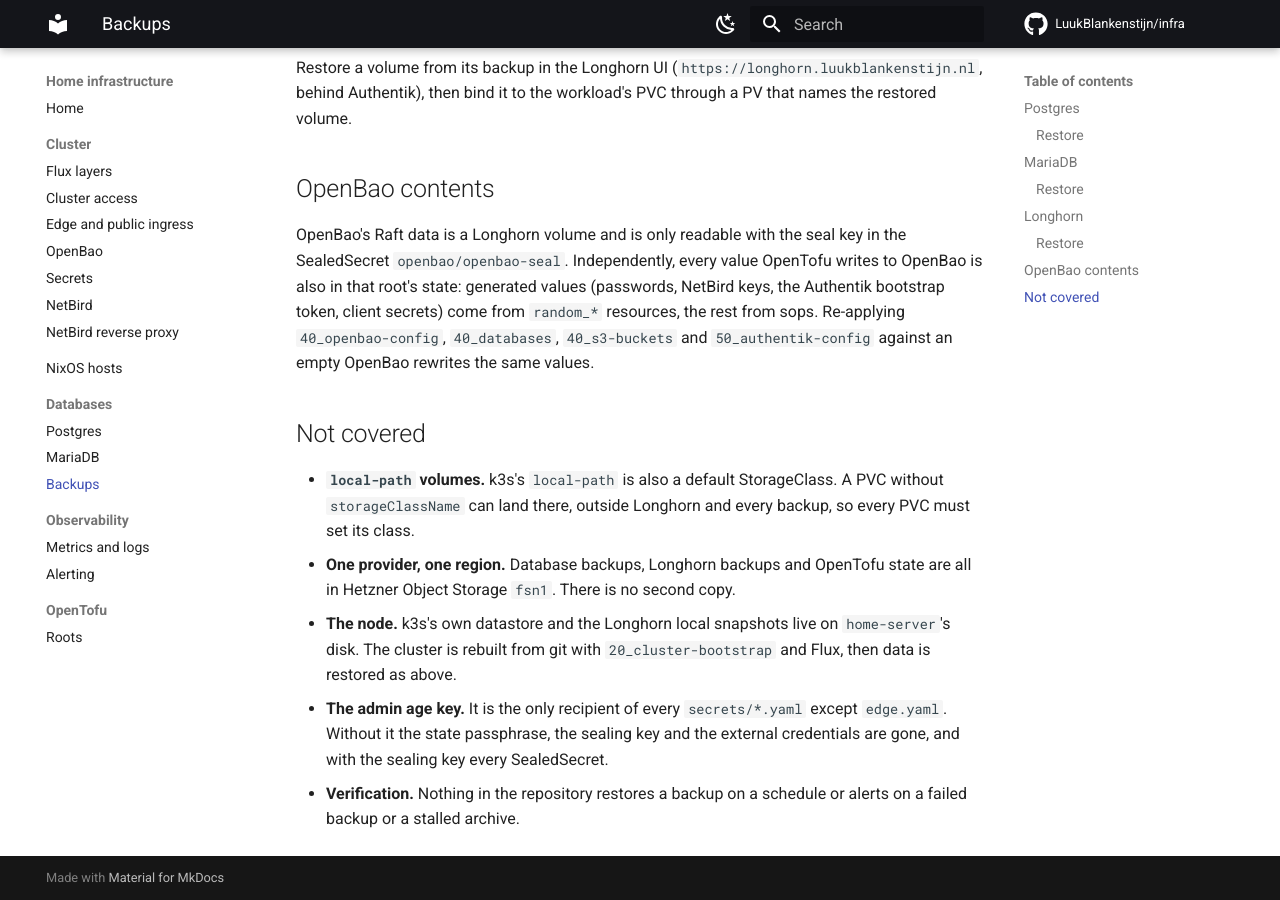
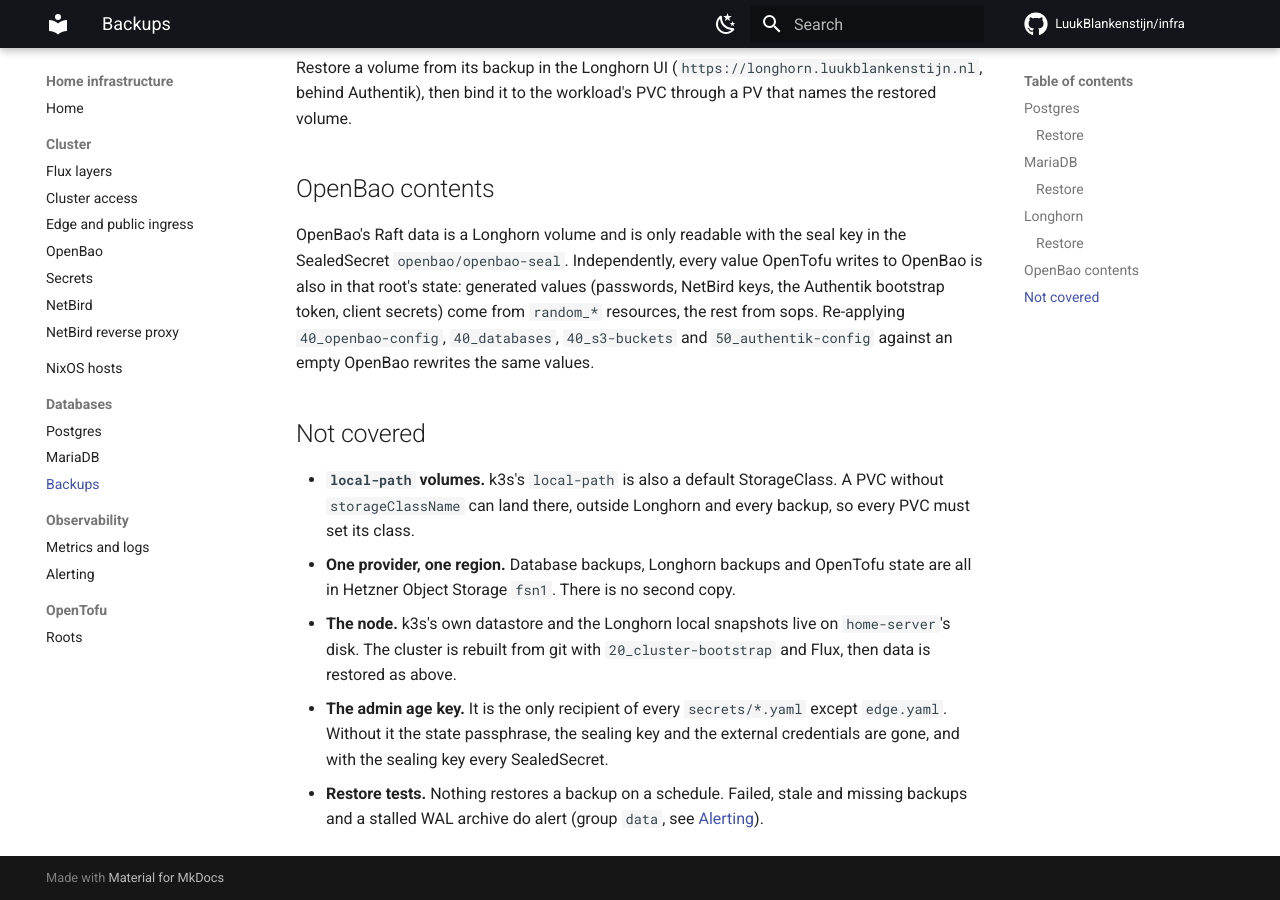
Before and after one commit to LuukBlankenstijn/infra, an MkDocs documentation site: the page built from docs/databases/backups.md, in a window 1280 px wide and 900 px high, scrolled down 2968 px. Built offline with MkDocs 1.6.1 and Material for MkDocs 9.7.7, drawn with Linux system fonts in a browser that asks for light colours; comment, search, counter and statistics services are not loaded.

Commit message:
docs(backups): backup alerts exist; only restore tests are missing

```diff
--- a/docs/databases/backups.md
+++ b/docs/databases/backups.md
@@ -130,5 +130,6 @@ same values.
 - **The admin age key.** It is the only recipient of every `secrets/*.yaml`
   except `edge.yaml`. Without it the state passphrase, the sealing key and the
   external credentials are gone, and with the sealing key every SealedSecret.
-- **Verification.** Nothing in the repository restores a backup on a schedule or
-  alerts on a failed backup or a stalled archive.
+- **Restore tests.** Nothing restores a backup on a schedule. Failed, stale and
+  missing backups and a stalled WAL archive do alert (group `data`, see
+  [Alerting](../observability/alerting.md)).
```
